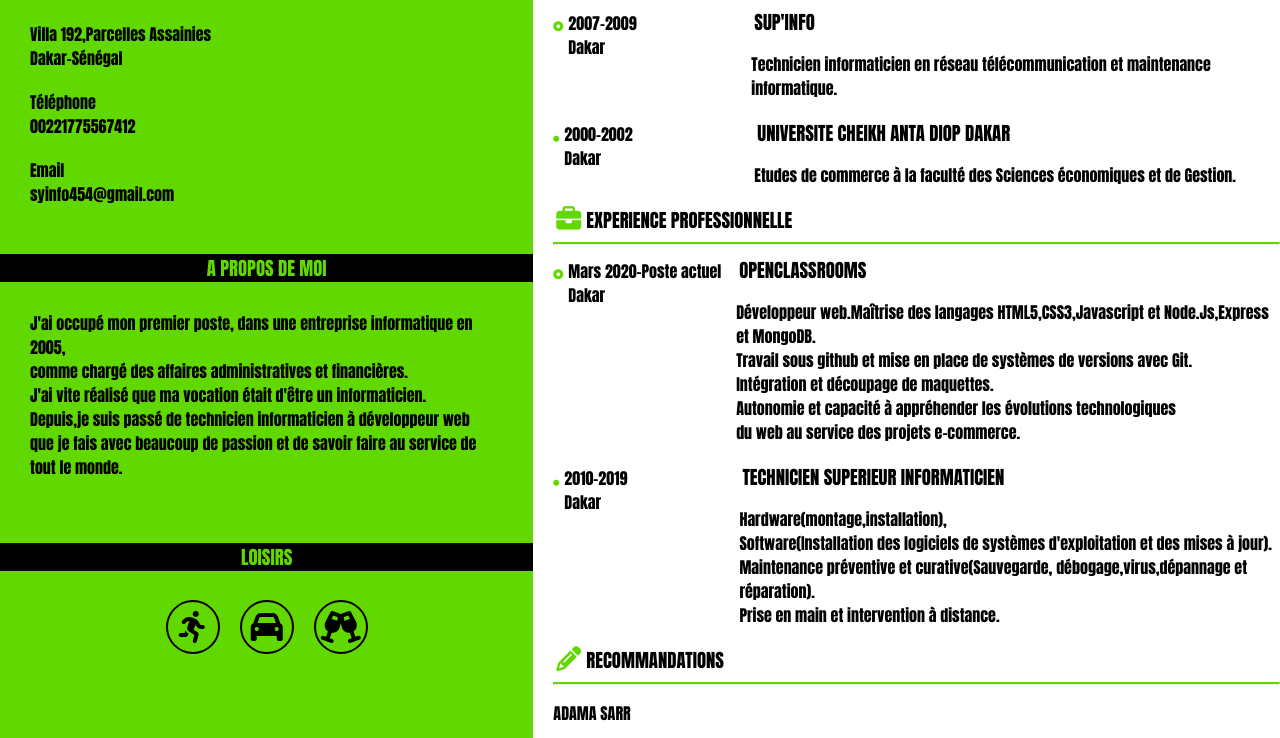
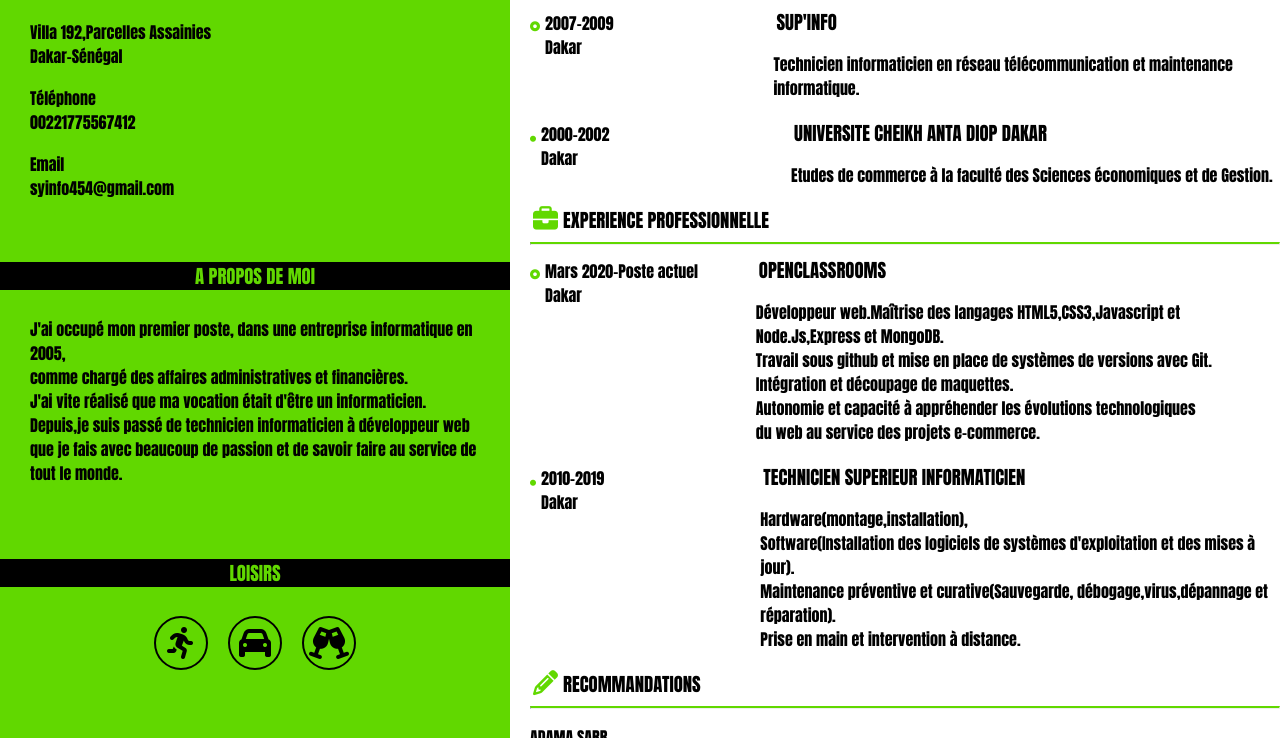
Before and after one commit to syinfo/CV, a plain HTML site: page index.html in a window 1280 px wide. Shown: the part 223-961 px from the top of the page. Drawn offline with Linux system fonts and the light colour scheme; a web font is replaced by a local one.

Commit message:
first commit

```diff
--- a/cv.css
+++ b/cv.css
@@ -14,7 +14,7 @@
         font-family: 'ambleregular', Impact, Helvetica,'Century Gothic Medium','Avenir', Georgia, 'Cambria','calibri', Verdana, sans-serif, Arial;
     }
     body{
-        width: auto;
+
         margin: 0;
     }
 .container{
@@ -54,10 +54,13 @@ aside{
     text-align: center;
 
 }
+aside section :last-child{
+    align-self: flex-end;
+}
 
 aside section p{
-   margin-top: 0px;
-   margin-bottom: 0px;
+   margin-top: -2px;
+   margin-bottom: -2px;
     padding: 10px 30px 10px 30px;
 }
 /* Positionnement de title loisirs et de ses icones */
@@ -128,6 +131,9 @@ h3 i{
     border-top: solid 2px #61D800;
 
 }
+.description{
+    padding: 0px 5px 0px 0px;
+}
 
 .emplacement{
     display: flex;
@@ -136,7 +142,7 @@ h3 i{
 }
 
 .date{
-    width: 190px;
+    width: 250px;
 }
 aside section{
     flex: 1;
```
